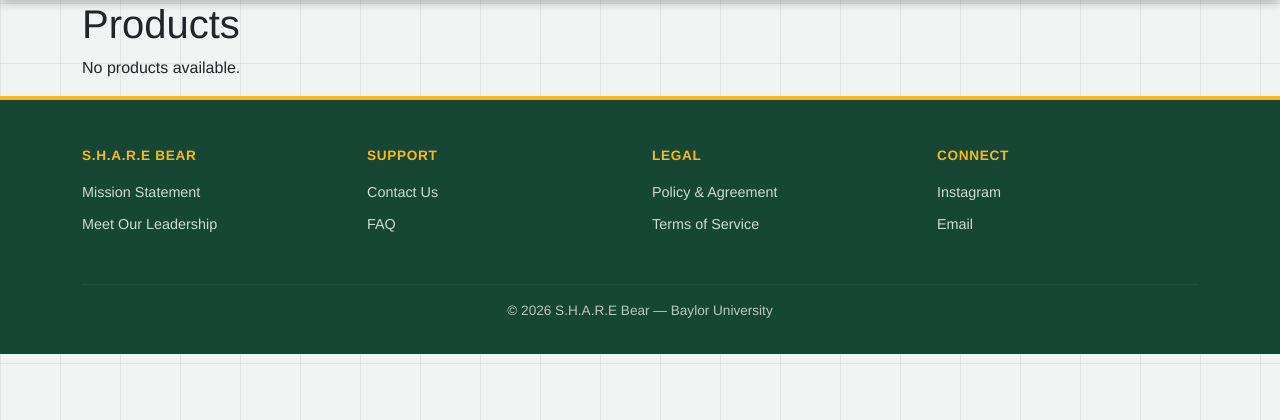
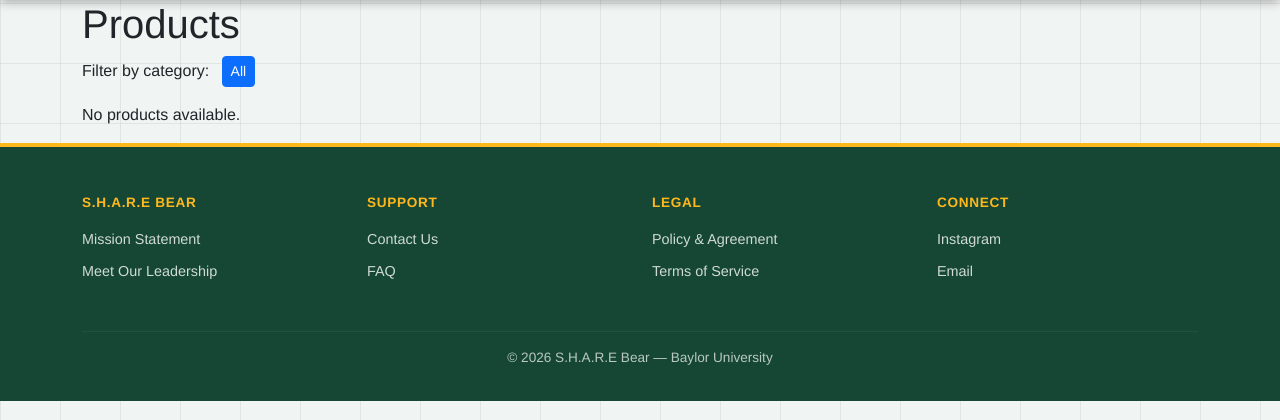
Before and after one commit to aaron-d-e/bu-marketplace, a Django app: page /products/ in a window 1280 px wide. Shown: the part 57-477 px from the top of the page. Run offline with Django 5.2, Linux system fonts and the light colour scheme; data that the repository does not hold is empty; parts of the project's set-up code (start-up, migrations or seed data) failed here and were passed over.

Commit message:
filter applied for products

```diff
--- a/market_app/templates/main/products.html
+++ b/market_app/templates/main/products.html
@@ -11,6 +11,15 @@
     <a href="{% url 'create_product' %}" class="btn btn-primary">Create Product</a>
 </div>
 {% endif %}
+
+<div class="mb-3">
+  <span class="me-2">Filter by category:</span>
+  <a href="{% url 'products' %}" class="btn btn-sm {% if not selected_category_id %}btn-primary{% else %}btn-outline-secondary{% endif %} me-1">All</a>
+  {% for cat in categories %}
+  <a href="{% url 'products' %}?category={{ cat.id }}" class="btn btn-sm {% if selected_category_id == cat.id|stringformat:'s' %}btn-primary{% else %}btn-outline-secondary{% endif %} me-1">{{ cat.name }}</a>
+  {% endfor %}
+</div>
+
 {% if products %}
 
 <div class="products-list">
--- a/market_app/views.py
+++ b/market_app/views.py
@@ -1,6 +1,6 @@
 from django.shortcuts import render, redirect, get_object_or_404
 from .forms import RegisterForm, EmailLoginForm, ProductForm, ProfilePictureForm
-from .models import Product
+from .models import Product, Category
 from django.contrib.auth import login, authenticate
 from django.contrib.auth.decorators import user_passes_test, login_required
 from django.contrib import messages
@@ -49,8 +49,17 @@ def login_view(request):
     return render(request, 'registration/login.html', {'form': form})
 
 def products(request):
-    products = Product.objects.all()
-    return render(request, 'main/products.html', {'products': products})
+    categories = Category.objects.all().order_by('name')
+    category_id = request.GET.get('category')
+    if category_id:
+        products = Product.objects.filter(category_id=category_id)
+    else:
+        products = Product.objects.all()
+    return render(request, 'main/products.html', {
+        'products': products,
+        'categories': categories,
+        'selected_category_id': category_id,
+    })
 
 @superuser_required
 def create_product(request):
```
